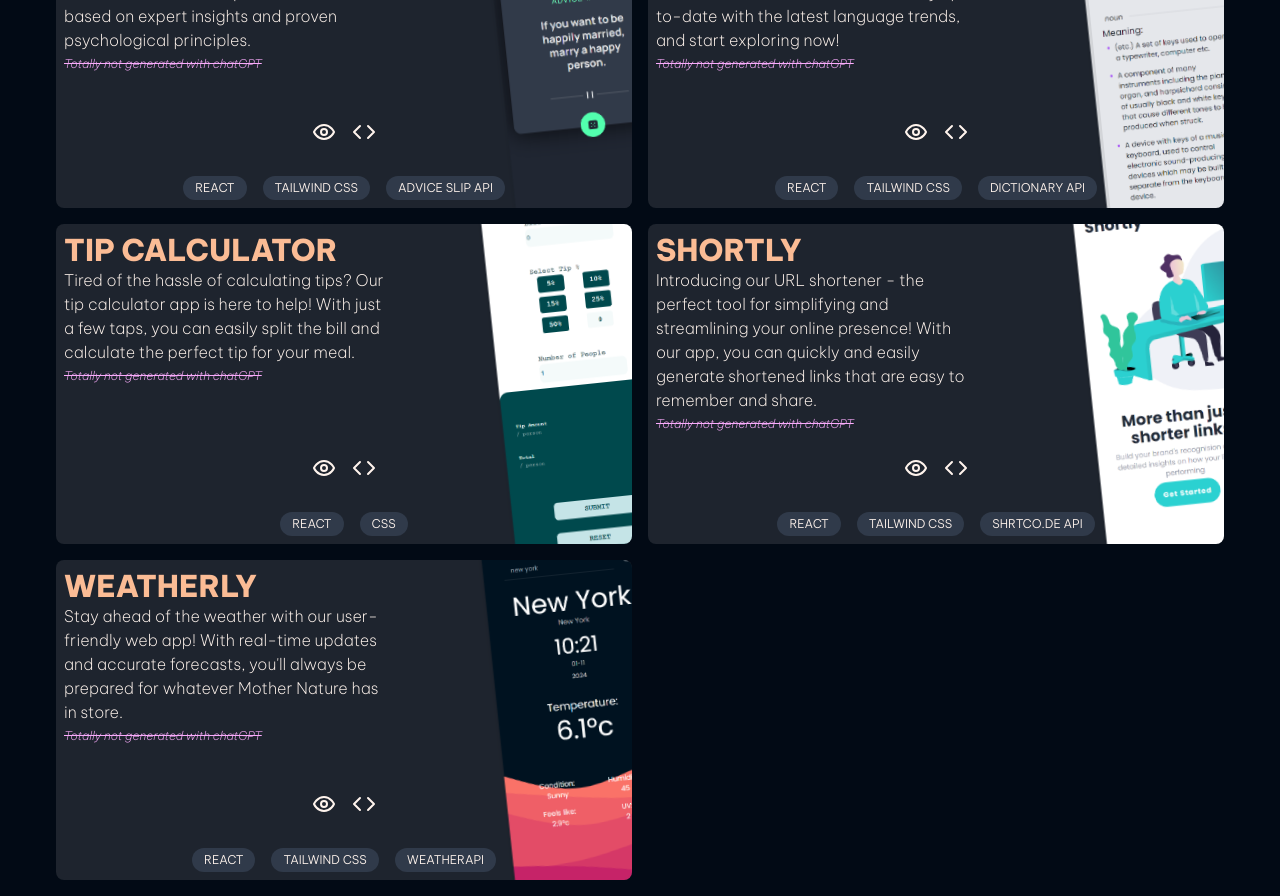
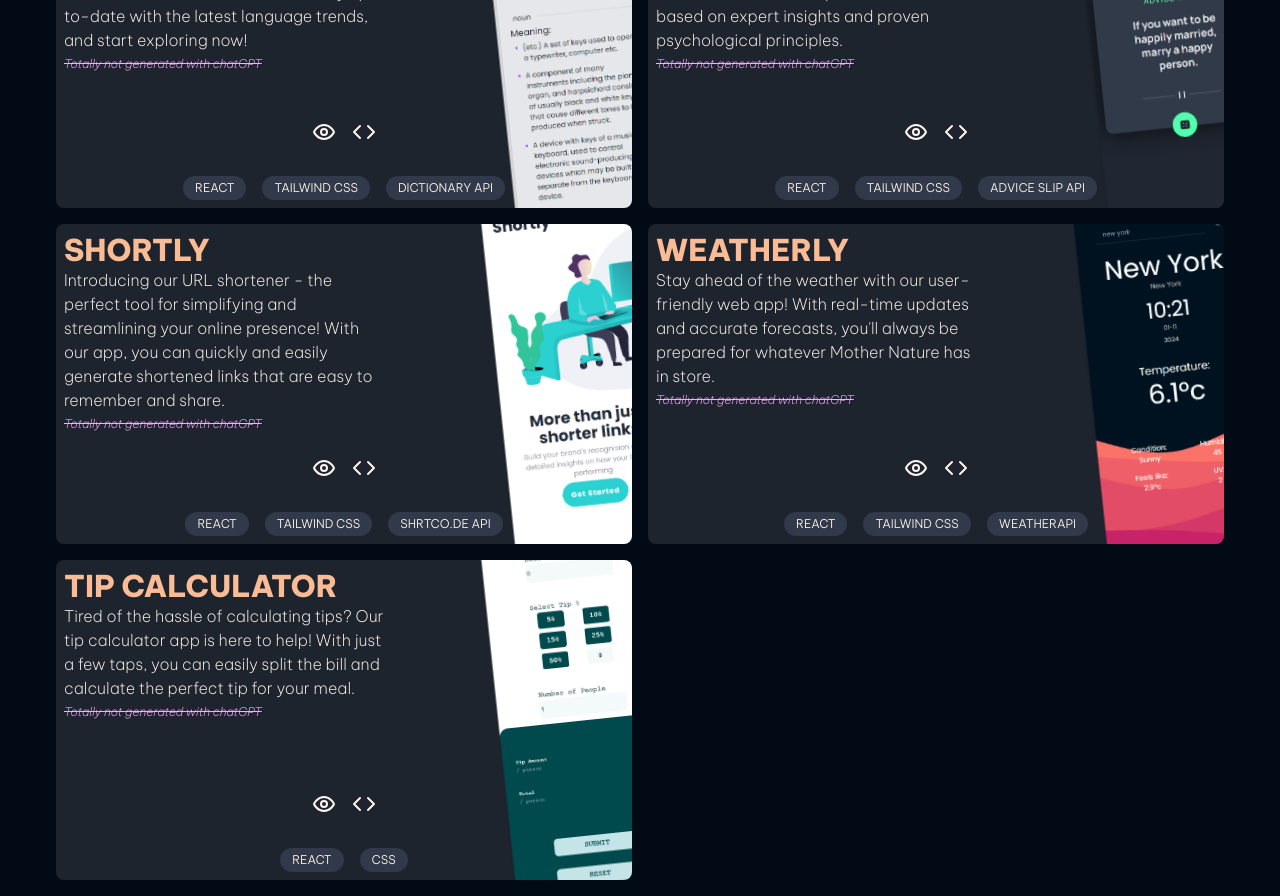
Before and after one commit to eytanbab/portfolio, a React (Vite) app: page / in a window 1280 px wide. Shown: the part 2880-3776 px from the top of the page. Built offline with nearby package versions, Linux system fonts and the light colour scheme.

Commit message:
refactor: Change projects order

```diff
--- a/src/components/Projects/data.ts
+++ b/src/components/Projects/data.ts
@@ -11,6 +11,16 @@ export type projectProps = {
 export const data: projectProps[] = [
   {
     projectId: 1,
+    projectName: 'Defino',
+    projectDesc:
+      'Find word meanings quickly with our easy-to-use dictionary web app. Access millions of words and definitions, stay up-to-date with the latest language trends, and start exploring now!',
+    techUsed: ['React', 'Tailwind CSS', 'Dictionary API'],
+    projectImagePath: '/mobile_images/defino_mobile.png',
+    link: 'https://dict-web-app.netlify.app/',
+    repo: 'https://github.com/eytanbab/react/tree/master/dictionary-web-app',
+  },
+  {
+    projectId: 2,
     projectName: 'Advice Generator',
     projectDesc:
       'Get instant guidance with our advice generator app! Simply click the button and receive a random piece of advice, based on expert insights and proven psychological principles.',
@@ -20,38 +30,7 @@ export const data: projectProps[] = [
     repo: 'https://github.com/eytanbab/react/tree/master/advice-generator',
   },
   {
-    projectId: 2,
-    projectName: 'Defino',
-    projectDesc:
-      'Find word meanings quickly with our easy-to-use dictionary web app. Access millions of words and definitions, stay up-to-date with the latest language trends, and start exploring now!',
-    techUsed: ['React', 'Tailwind CSS', 'Dictionary API'],
-    projectImagePath: '/mobile_images/defino_mobile.png',
-    link: 'https://dict-web-app.netlify.app/',
-    repo: 'https://github.com/eytanbab/react/tree/master/dictionary-web-app',
-  },
-  // {
-  //   projectId: 3,
-  //   projectName: 'Space Tourism',
-  //   projectDesc:
-  //     'Explore the wonders of the cosmos from the comfort of your own home, with our interactive guides and immersive experiences. Join us on this epic adventure and start your space journey today!',
-  //   techUsed: [],
-  //   projectImagePath:
-  //     'https://images.unsplash.com/photo-1661956602944-249bcd04b63f?ixlib=rb-4.0.3&ixid=MnwxMjA3fDF8MHxwaG90by1wYWdlfHx8fGVufDB8fHx8&auto=format&fit=crop&w=1740&q=80',
-  //   link: '',
-  //   repo: 'https://github.com/eytanbab/react/tree/master/space-tourism-web-app',
-  // },
-  {
     projectId: 3,
-    projectName: 'Tip calculator',
-    projectDesc:
-      'Tired of the hassle of calculating tips? Our tip calculator app is here to help! With just a few taps, you can easily split the bill and calculate the perfect tip for your meal. ',
-    techUsed: ['React', 'CSS'],
-    projectImagePath: '/mobile_images/calculator_mobile.png',
-    link: 'https://calculate-my-tip.netlify.app/',
-    repo: 'https://github.com/eytanbab/react/tree/master/tip-calculator-app',
-  },
-  {
-    projectId: 4,
     projectName: 'Shortly',
     projectDesc:
       'Introducing our URL shortener - the perfect tool for simplifying and streamlining your online presence! With our app, you can quickly and easily generate shortened links that are easy to remember and share.',
@@ -61,7 +40,7 @@ export const data: projectProps[] = [
     repo: 'https://github.com/eytanbab/react/tree/master/url-shortener-2',
   },
   {
-    projectId: 5,
+    projectId: 4,
     projectName: 'Weatherly',
     projectDesc:
       "Stay ahead of the weather with our user-friendly web app! With real-time updates and accurate forecasts, you'll always be prepared for whatever Mother Nature has in store. ",
@@ -70,4 +49,14 @@ export const data: projectProps[] = [
     link: 'https://weatherly-web-app.netlify.app/',
     repo: 'https://github.com/eytanbab/react/tree/master/weather-web-app',
   },
+  {
+    projectId: 5,
+    projectName: 'Tip calculator',
+    projectDesc:
+      'Tired of the hassle of calculating tips? Our tip calculator app is here to help! With just a few taps, you can easily split the bill and calculate the perfect tip for your meal. ',
+    techUsed: ['React', 'CSS'],
+    projectImagePath: '/mobile_images/calculator_mobile.png',
+    link: 'https://calculate-my-tip.netlify.app/',
+    repo: 'https://github.com/eytanbab/react/tree/master/tip-calculator-app',
+  },
 ];
```
